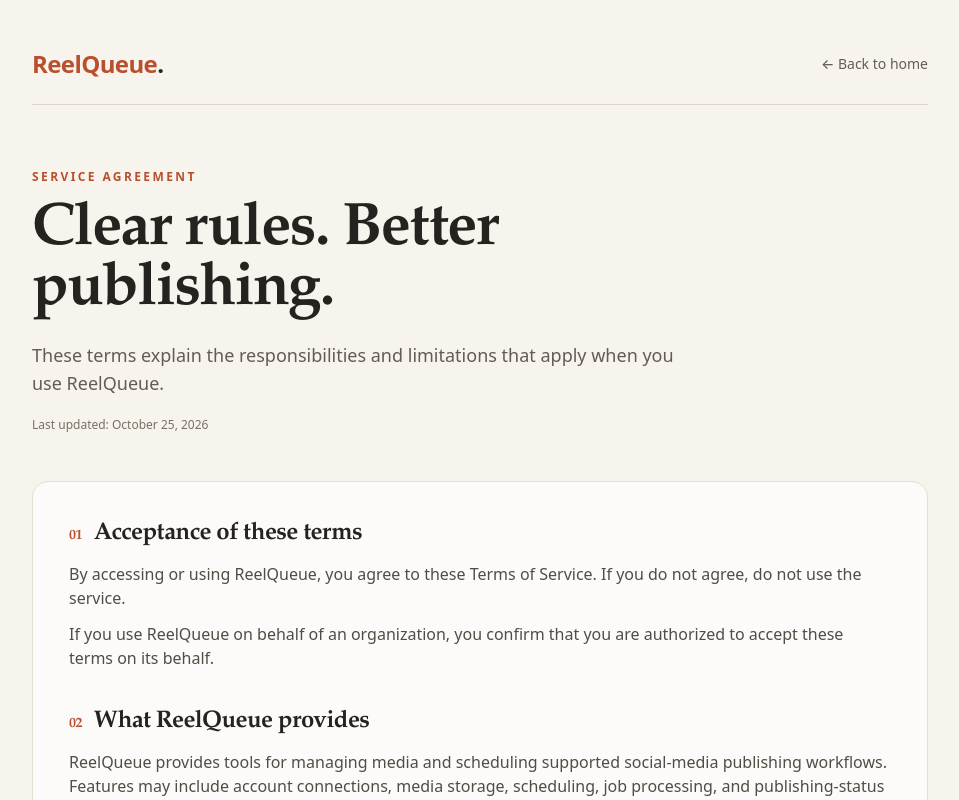
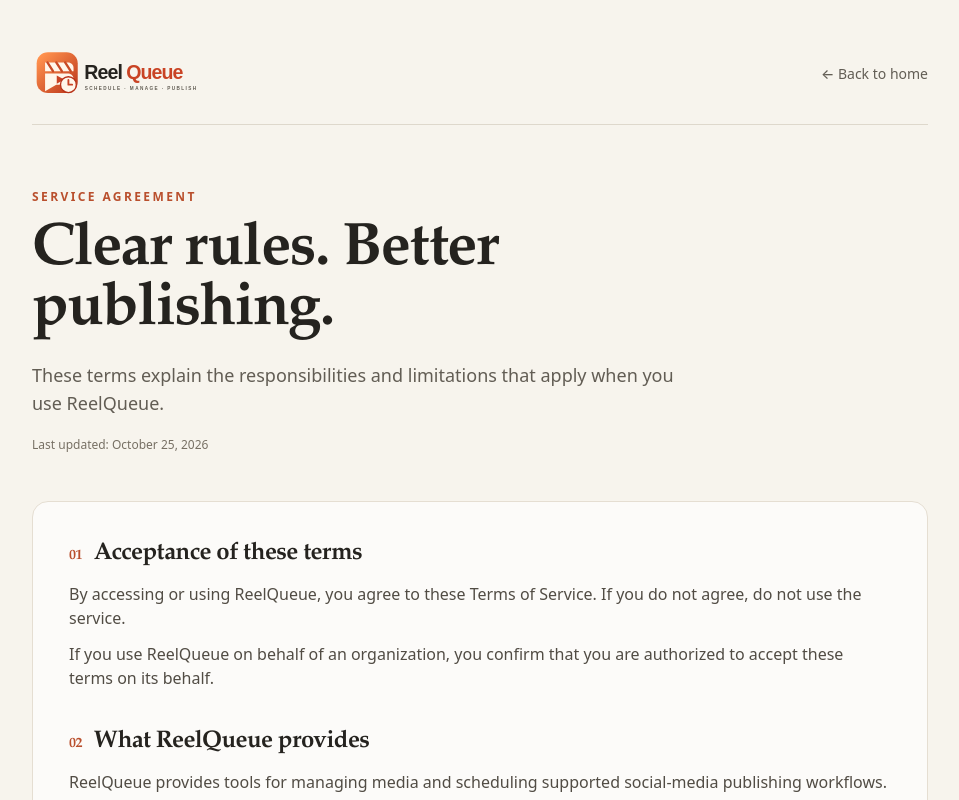
Before and after one commit to Arbazkhanark/ReelQueue, a Next.js app in the folder apps/web/: page /terms in a window 1280 px wide. Shown: the top 800 px of the page, without its empty margins (160-1119 px from the left). Built offline with nearby package versions, Linux system fonts and the light colour scheme.

Commit message:
--logo-fav--

```diff
--- a/apps/web/src/app/(app)/layout.tsx
+++ b/apps/web/src/app/(app)/layout.tsx
@@ -9,6 +9,7 @@
 import { POLL_MS, useApi } from '@/lib/use-api';
 import { Button, Notice, SkeletonBlock } from '@/components/ui';
 import { ThemeToggle } from '@/components/theme';
+import Image from 'next/image';
 
 const NAV = [
   ['/dashboard', 'Dashboard'], ['/uploads', 'Upload'], ['/videos', 'Videos'], ['/cycles', 'Cycles'],
@@ -36,7 +37,17 @@
   return (
     <div className="mx-auto flex min-h-screen max-w-6xl flex-col gap-4 px-4 py-4 md:flex-row">
       <nav aria-label="Main" className="md:w-48 md:shrink-0">
-        <p className="mb-3 font-display text-2xl">ReelQueue</p>
+        {/* <p className="mb-3 font-display text-2xl">ReelQueue</p> */}
+        <Link href="/" aria-label="ReelQueue home" className="inline-flex items-center">
+            <Image
+              src="/reelqueue-logo.svg"
+              alt="ReelQueue"
+              width={240}
+              height={56}
+              priority
+              className="h-auto w-48 sm:w-56"
+            />
+        </Link>
         <ul className="flex flex-wrap gap-1 md:flex-col">
           {NAV.map(([href, label]) => (
             <li key={href}>
--- a/apps/web/src/app/(auth)/layout.tsx
+++ b/apps/web/src/app/(auth)/layout.tsx
@@ -1,10 +1,22 @@
 // apps/web/src/app/\(auth\)/layout.tsx
+import Image from 'next/image';
+import Link from 'next/link';
 import type { ReactNode } from 'react';
 
 export default function AuthLayout({ children }: { children: ReactNode }) {
   return (
     <main className="mx-auto flex min-h-screen max-w-md flex-col justify-center px-4 py-10">
-      <h1 className="mb-6 font-display text-3xl">ReelQueue</h1>
+      {/* <h1 className="mb-6 font-display text-3xl">ReelQueue</h1> */}
+      <Link href="/" aria-label="ReelQueue home" className="inline-flex items-center">
+        <Image
+          src="/reelqueue-logo.svg"
+          alt="ReelQueue"
+          width={240}
+          height={56}
+          priority
+          className="h-auto w-48 sm:w-56"
+        />
+      </Link>
       <div className="card p-6">{children}</div>
     </main>
   );
--- a/apps/web/src/app/contact/page.tsx
+++ b/apps/web/src/app/contact/page.tsx
@@ -1,6 +1,7 @@
 
 "use client";
 
+import Image from "next/image";
 import Link from "next/link";
 import { useState, type FormEvent } from "react";
 
@@ -38,12 +39,22 @@
     <main className="min-h-screen bg-[#f7f4ed] px-5 py-8 text-[#25231f] sm:px-8 sm:py-12">
       <div className="mx-auto max-w-4xl">
         <header className="flex items-center justify-between gap-4 border-b border-[#ded8cc] pb-6">
-          <Link
+          {/* <Link
             href="/"
             className="text-xl font-bold tracking-tight text-[#b94f2d] sm:text-2xl"
           >
             ReelQueue<span className="text-[#25231f]">.</span>
-          </Link>
+          </Link> */}
+            <Link href="/" aria-label="ReelQueue home" className="inline-flex items-center">
+            <Image
+                src="/reelqueue-logo.svg"
+                alt="ReelQueue"
+                width={240}
+                height={56}
+                priority
+                className="h-auto w-48 sm:w-56"
+            />
+            </Link>
 
           <Link
             href="/"
--- a/apps/web/src/components/legal-page.tsx
+++ b/apps/web/src/components/legal-page.tsx
@@ -1,4 +1,5 @@
 
+import Image from "next/image";
 import Link from "next/link";
 
 type LegalSection = {
@@ -26,11 +27,21 @@
     <main className="min-h-screen bg-[#f7f4ed] px-5 py-8 text-[#25231f] sm:px-8 sm:py-12">
       <div className="mx-auto max-w-4xl">
         <header className="flex items-center justify-between gap-4 border-b border-[#ded8cc] pb-6">
-          <Link
+          {/* <Link
             href="/"
             className="text-xl font-bold tracking-tight text-[#b94f2d] sm:text-2xl"
           >
             ReelQueue<span className="text-[#25231f]">.</span>
+          </Link> */}
+          <Link href="/" aria-label="ReelQueue home" className="inline-flex items-center">
+            <Image
+                src="/reelqueue-logo.svg"
+                alt="ReelQueue"
+                width={240}
+                height={56}
+                priority
+                className="h-auto w-48 sm:w-56"
+            />
           </Link>
 
           <Link
```
Also changed, not shown: apps/web/public/reelqueue-logo.svg (added), apps/web/src/app/icon.svg (added).
